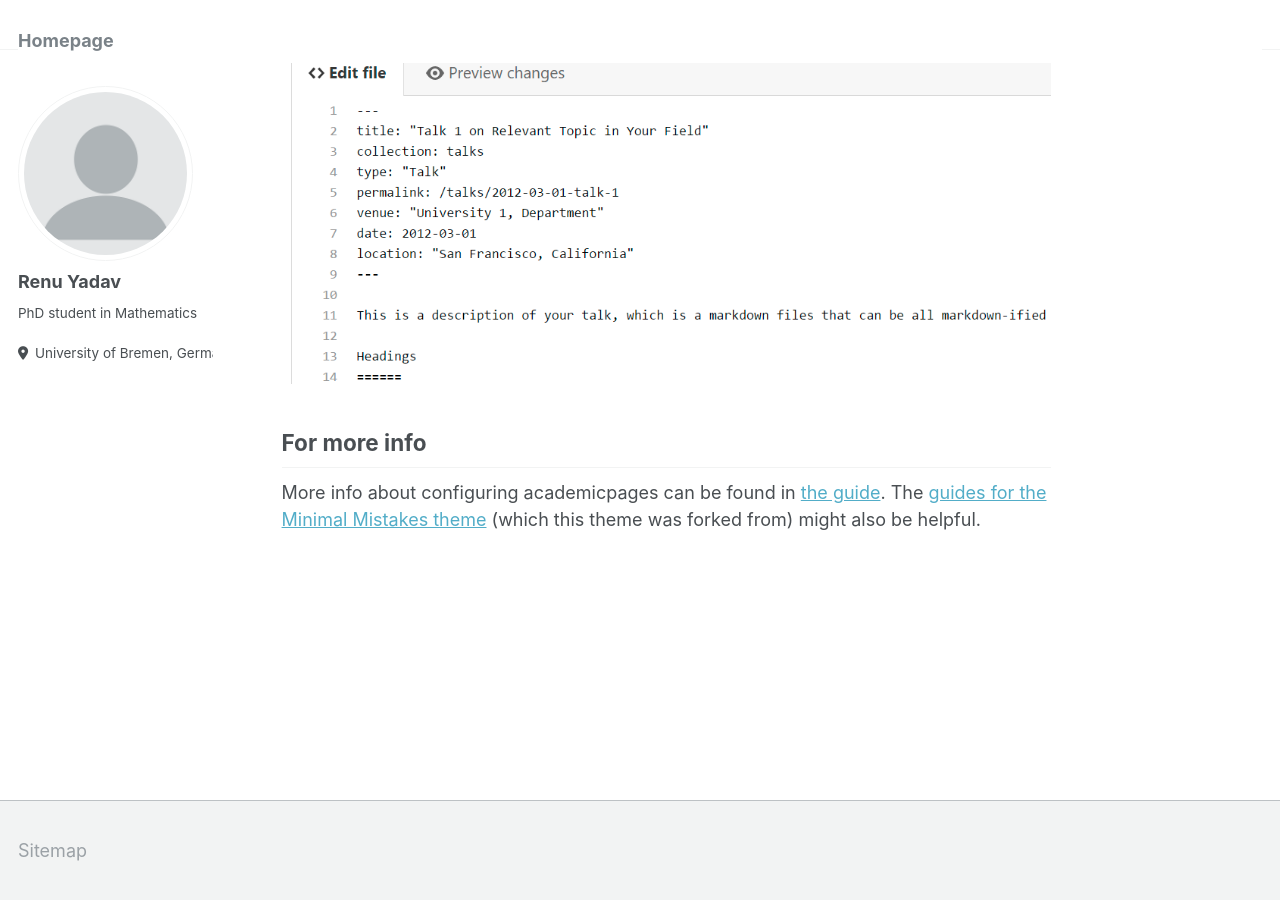
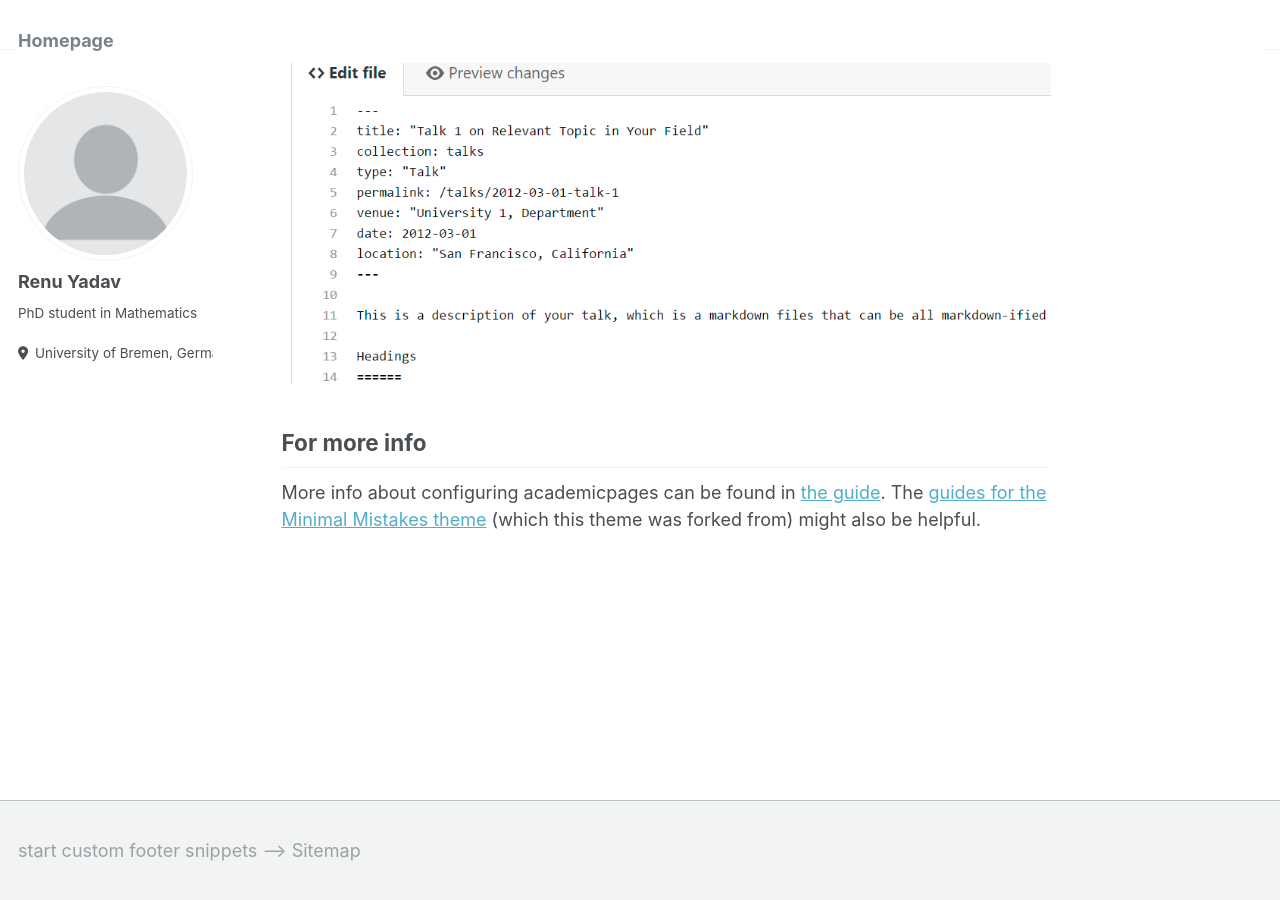
Before and after one commit to renuyadavwxyz/renuyadavwxyz.github.io, a Jekyll site: the page built from _pages/about.md, in a window 1280 px wide and 900 px high, scrolled down 2585 px. Built offline with Jekyll 4.4.1, drawn with Linux system fonts in a browser that asks for light colours.

Commit message:
Update custom.html

```diff
--- a/_includes/footer/custom.html
+++ b/_includes/footer/custom.html
@@ -1,3 +1,3 @@
-<!-- start custom footer snippets -->
+start custom footer snippets -->
 <a href="/sitemap/">Sitemap</a>
-<!-- end custom footer snippets -->
+<!-- end custom footer snippets
```
